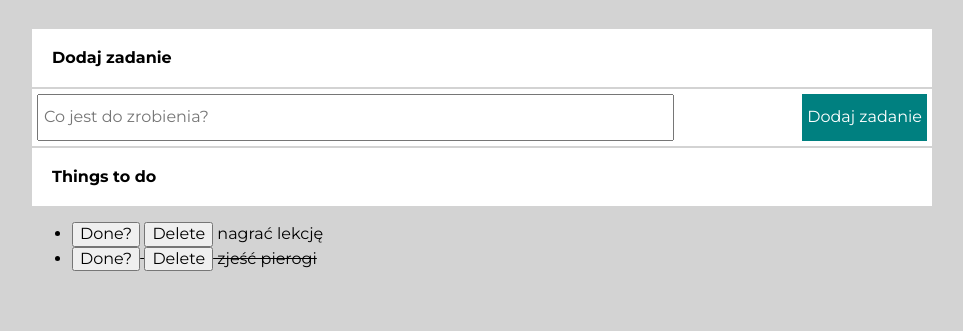
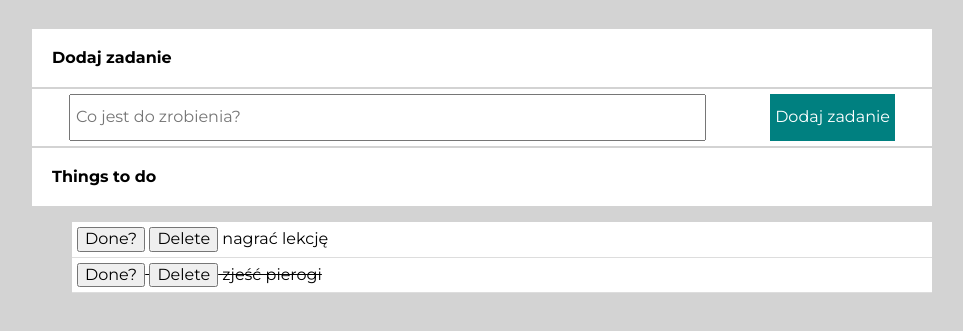
Before and after one commit to IgorSalamonik/NoteList, a plain HTML site: page index.html in a window 1280 px wide. Shown: the part 71-402 px from the top of the page, without its empty margins (158-1121 px from the left). Drawn offline with nearby package versions, Linux system fonts and the light colour scheme.

Commit message:
Modified CSS and JS list class

```diff
--- a/css/form.css
+++ b/css/form.css
@@ -4,7 +4,7 @@
     border: solid 0px grey;
     display: flex;
     flex-basis: auto;
-    justify-content: space-between;
+    justify-content: space-around;
 background-color: white;
 }
 
@@ -13,4 +13,5 @@ background-color: white;
     padding: 0px;
     padding: 5px 5px 5px 5px;
 
+
 }
--- a/css/list.css
+++ b/css/list.css
@@ -0,0 +1,15 @@
+.list {
+    list-style-type: none;
+
+}
+
+.list__element{
+    bdisplay: grid;
+    grid-template-columns: auto 1fr auto;
+    align-items: center;
+    border-bottom: 1px solid #ddd;
+    padding: 5px;
+    background-color: white;
+
+
+}
--- a/index.html
+++ b/index.html
@@ -16,6 +16,7 @@
     <link rel="stylesheet" href="css/main.css">
     <link rel="stylesheet" href="css/form.css ">
     <link rel="stylesheet" href="css/button.css">
+    <link rel="stylesheet" href="css/list.css">
     <link rel="stylesheet" href="https://cdnjs.cloudflare.com/ajax/libs/normalize/8.0.1/normalize.min.css"
         integrity="sha512-NhSC1YmyruXifcj/KFRWoC561YpHpc5Jtzgvbuzx5VozKpWvQ+4nXhPdFgmx8xqexRcpAglTj9sIBWINXa8x5w=="
         crossorigin="anonymous" referrerpolicy="no-referrer" />
@@ -37,7 +38,7 @@
             <button class="form__button js-addTask button">Dodaj zadanie</button>
         </form>
         <section class="description">Things to do</section>
-        <ul class="js-tasks"></ul>
+        <ul class="js-tasks list"></ul>
     </main>
 </body>
 
--- a/js/script.js
+++ b/js/script.js
@@ -53,9 +53,9 @@
         // Dodawane elementy to kolejne elementy listy
         for (const task of tasks) {
             htmlString += `
-            <li${task.done ? " style=\"text-decoration: line-through\"" : ""}>
-            <button class="js-done">Done?</button>
-            <button class="js-remove">Delete</button>
+            <li class = "list__element" ${task.done ? " style=\"text-decoration: line-through\"" : ""}>
+            <button class="js-done button__done">Done?</button>
+            <button class="js-remove button__remove">Delete</button>
             ${task.content}
             </li>
             `;
```
